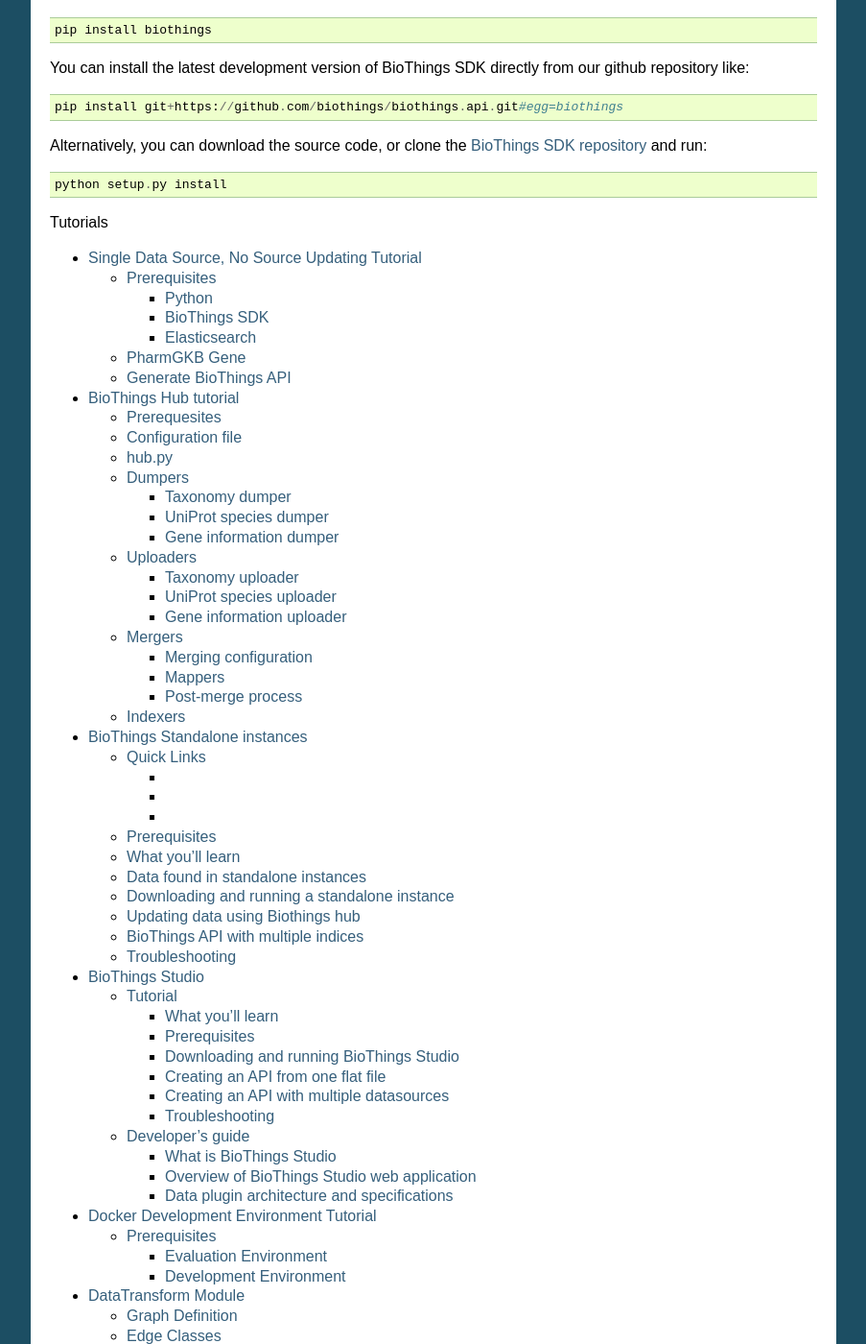
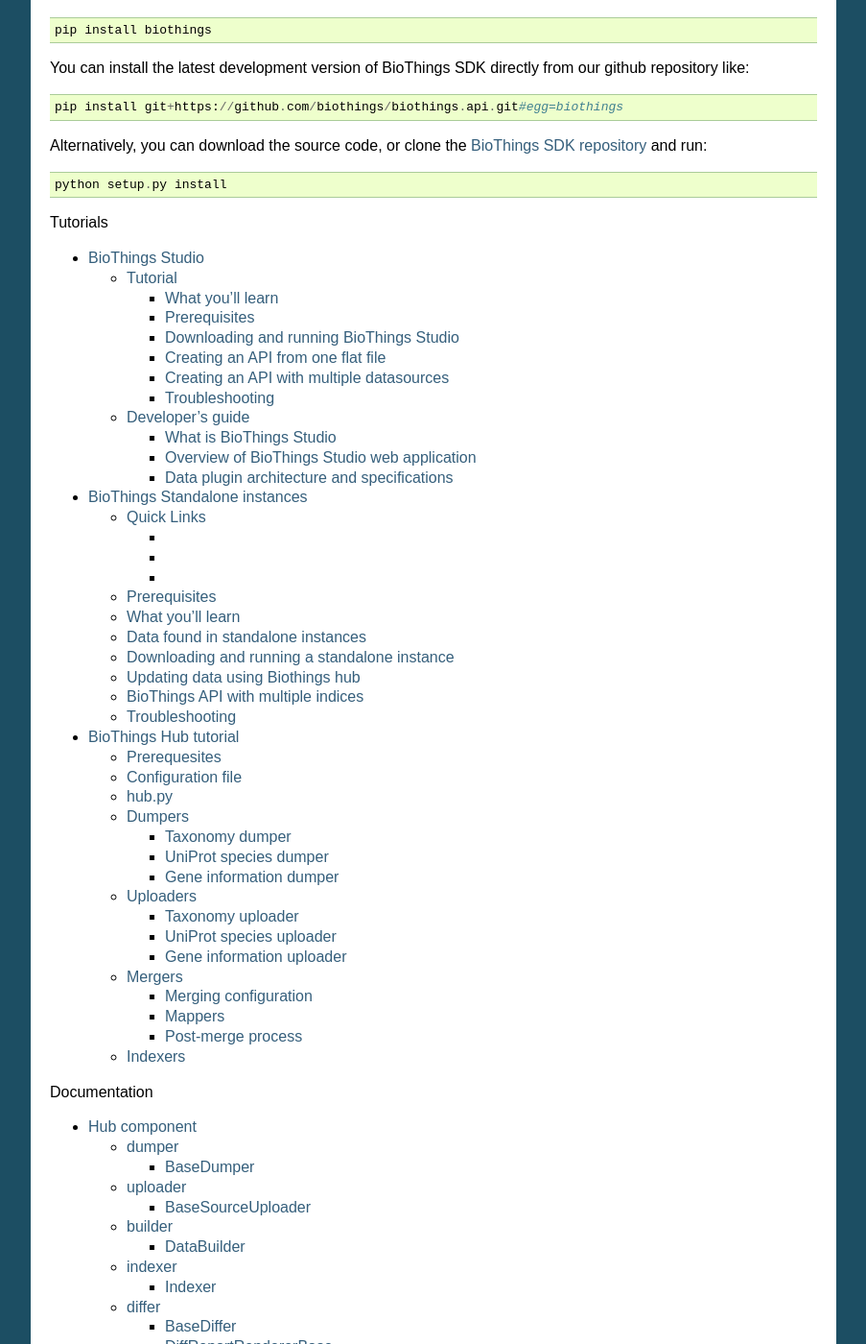
Before and after one commit to biothings/biothings.api, a Sphinx documentation site: the page built from docs/index.rst, in a window 1280 px wide and 1400 px high, scrolled down 763 px. Shown: the whole window at 96% size, without its empty margins (198-1101 px from the left). Built offline with Sphinx 7.4.7, drawn with Linux system fonts in a browser that asks for light colours; some of the changed text lies outside the part shown.

Commit message:
remove single source tutorial, docker and datatransform from toc

```diff
--- a/docs/index.rst
+++ b/docs/index.rst
@@ -51,12 +51,9 @@
     :maxdepth: 3
     :caption: Tutorials
 
-    doc/single_source_tutorial
+    doc/studio
+    doc/standalone
     doc/hub_tutorial
-    doc/standalone
-    doc/studio
-    doc/docker_tutorial
-    doc/datatransform
 
 .. toctree::
     :maxdepth: 3
```
